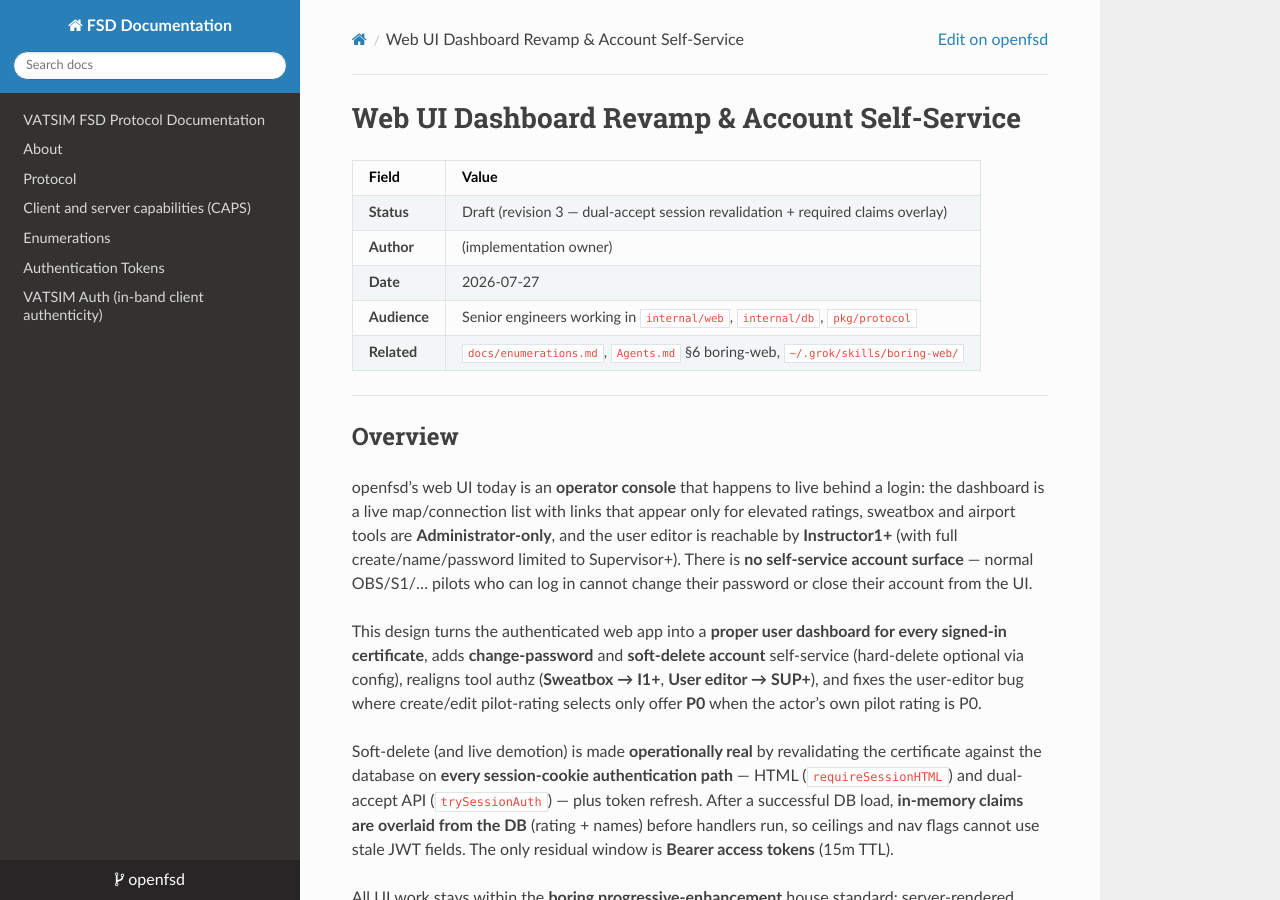
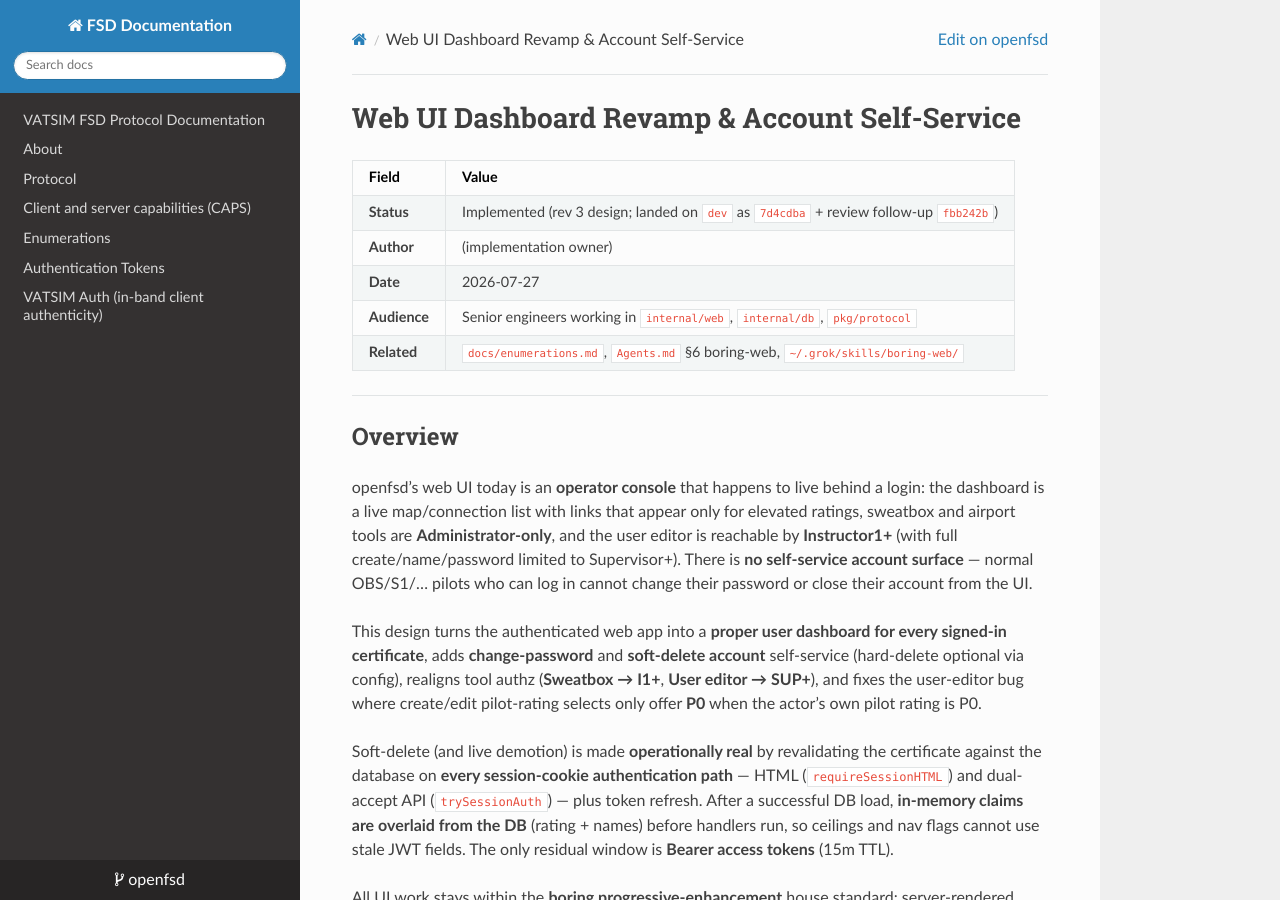
Before and after one commit to renorris/openfsd, an MkDocs documentation site: the page built from docs/design/user-dashboard-self-service.md, in a window 1280 px wide and 900 px high. Built offline with MkDocs 1.6.1, drawn with Linux system fonts in a browser that asks for light colours; nearby versions of some CDN libraries.

Commit message:
docs: mark user-dashboard self-service design as implemented

```diff
--- a/docs/design/user-dashboard-self-service.md
+++ b/docs/design/user-dashboard-self-service.md
@@ -2,7 +2,7 @@
 
 | Field | Value |
 |-------|-------|
-| **Status** | Draft (revision 3 — dual-accept session revalidation + required claims overlay) |
+| **Status** | Implemented (rev 3 design; landed on `dev` as `7d4cdba` + review follow-up `fbb242b`) |
 | **Author** | (implementation owner) |
 | **Date** | 2026-07-27 |
 | **Audience** | Senior engineers working in `internal/web`, `internal/db`, `pkg/protocol` |
```
